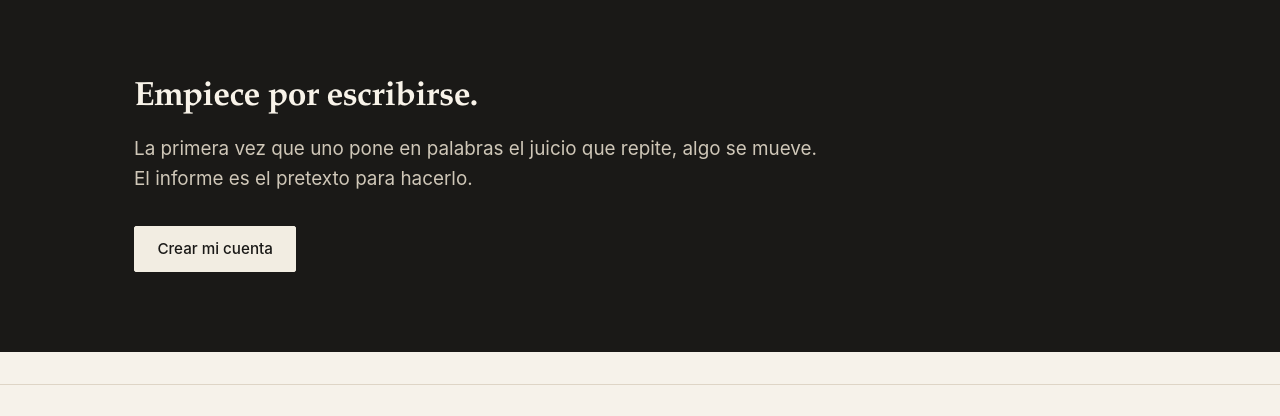
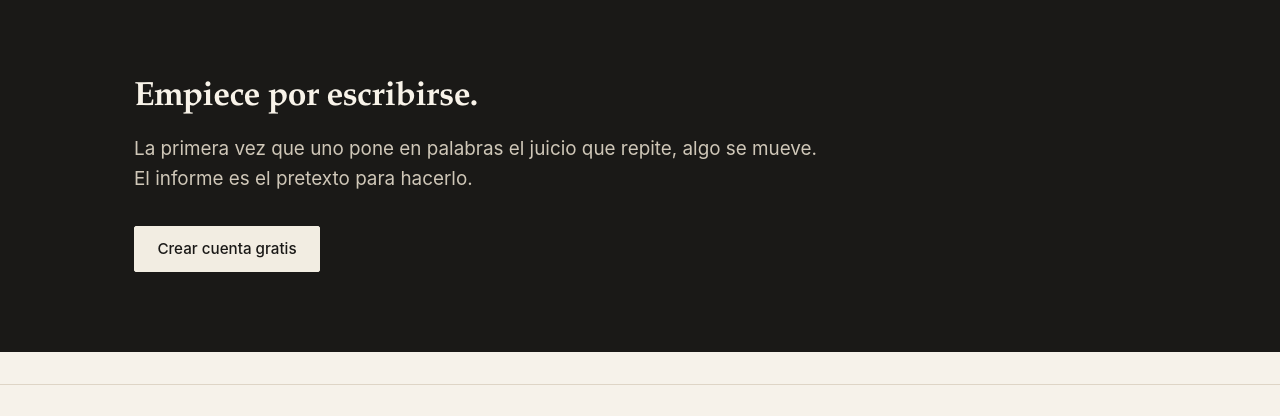
Before and after one commit to leoivars/onto-ia, a Django app: page / in a window 1280 px wide. Shown: the part 2943-3359 px from the top of the page. Run offline with Django 5.2, Linux system fonts and the light colour scheme; data comes from the database, SQL or seed files in the repository.

Commit message:
copy: unificar la llamada a crear cuenta gratis

```diff
--- a/templates/web/landing.html
+++ b/templates/web/landing.html
@@ -153,7 +153,7 @@
     <h2>Empiece por escribirse.</h2>
     <p class="lead">La primera vez que uno pone en palabras el juicio que repite, algo se
       mueve. El informe es el pretexto para hacerlo.</p>
-    <a class="btn" href="{% url 'signup' %}">Crear mi cuenta</a>
+    <a class="btn" href="{% url 'signup' %}">Crear cuenta gratis</a>
   </div>
 </section>
 
--- a/templates/web/pricing.html
+++ b/templates/web/pricing.html
@@ -21,7 +21,7 @@
           <li>Devolución sobre el informe</li>
           <li>Descarga e impresión en PDF</li>
         </ul>
-        <a class="btn btn-ghost full" href="{% url 'signup' %}">Empezar gratis</a>
+        <a class="btn btn-ghost full" href="{% url 'signup' %}">Crear cuenta gratis</a>
       </div>
 
       <div class="card plan featured">
```
